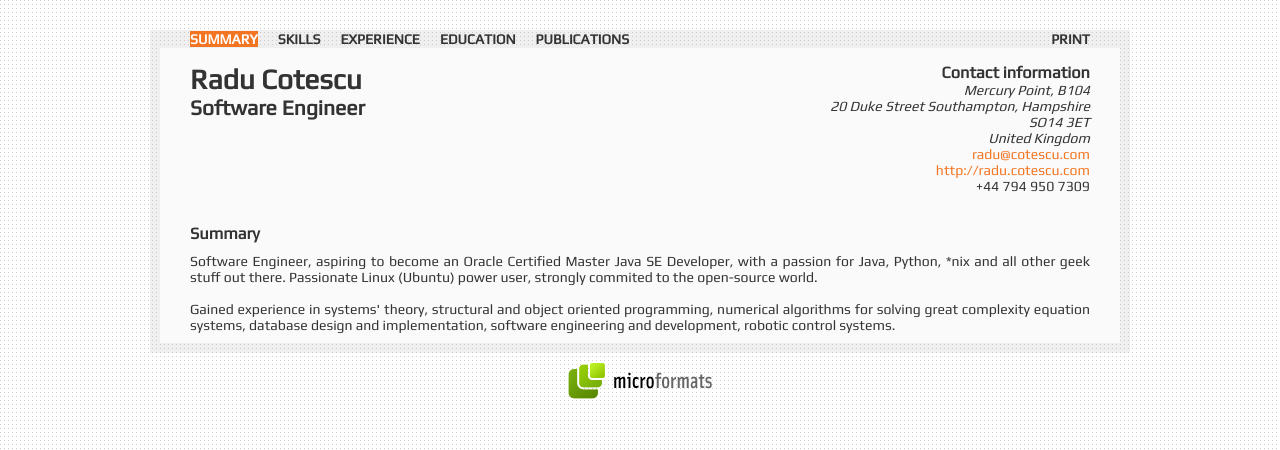
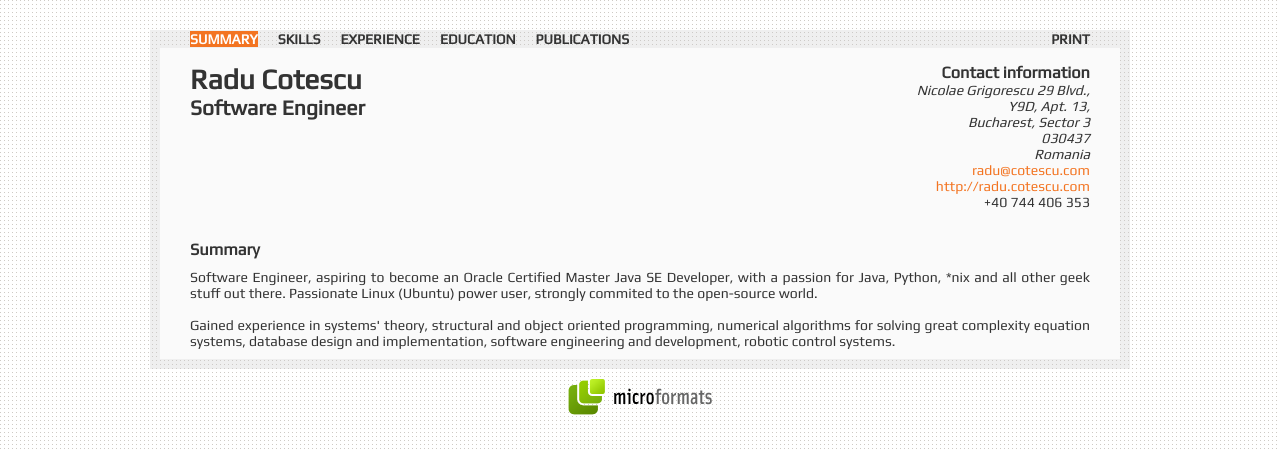
Before and after one commit to raducotescu/radu.cotescu.com, a PHP site: page / in a window 1280 px wide. Shown: the top 450 px of the page. Run offline with PHP 8.4, Linux system fonts and the light colour scheme; some libraries are stand-ins or nearby versions.

Commit message:
modified address

```diff
--- a/index.php
+++ b/index.php
@@ -59,15 +59,16 @@
 						<li class="adr">
 							<address>
 								<span class="street-address">
-									Mercury Point, B104
+									Nicolae Grigorescu 29 Blvd.,
 									<br />
-									20 Duke Street
+									Y9D, Apt. 13,
+									<br />
 								</span>
-								<span class="locality">Southampton</span>, <span class="region">Hampshire</span>
+								<span class="locality">Bucharest</span>, Sector 3
 								<br />
-								<span class="postal-code">SO14 3ET</span>
+								<span class="postal-code">030437</span>
 								<br />
-								<span class="country-name">United Kingdom</span>
+								<span class="country-name">Romania</span>
 							</address>
 						</li>
 						<li>
@@ -78,7 +79,7 @@
 							<a rel="author" href="https://plus.google.com/114474556850700711159" style="display:none">Google+</a>
 						</li>
 						<li>
-							<span class="tel">+44 794 950 7309</span>
+							<span class="tel">+40 744 406 353</span>
 						</li>
 					</ul>
 				</div>
```
